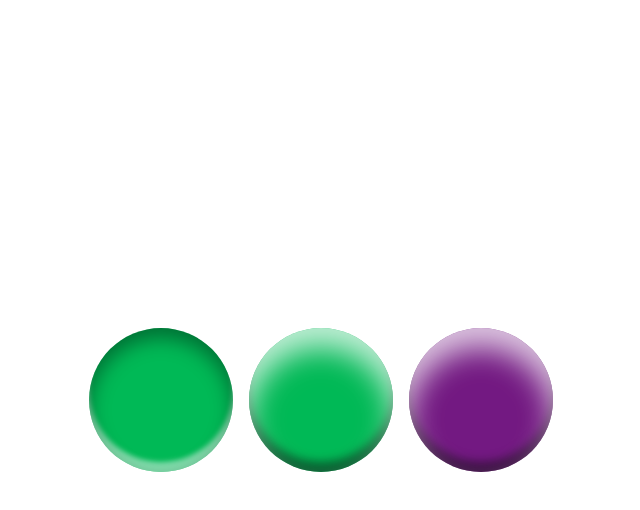
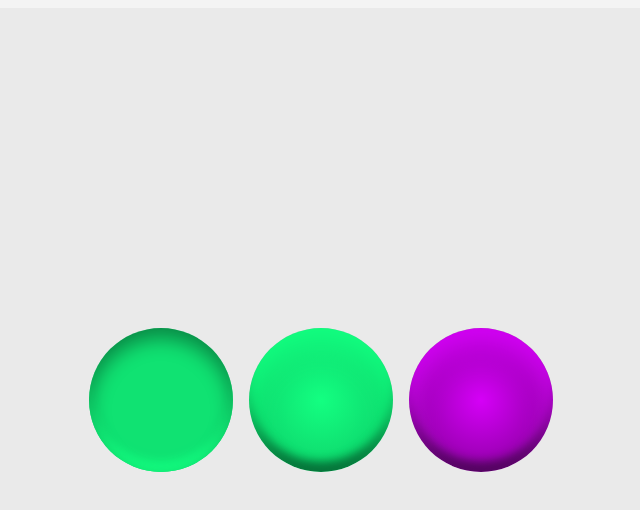
Before and after one commit to svetogor/mega-pop-it, a plain HTML site: page index.html in a window 1280 px wide. Both pictures are taken after a click on the element 472 px from the left and 400 px from the top of the page. Shown: the whole page, without its empty margins (311-951 px from the left). Drawn offline with Linux system fonts and the light colour scheme.

Commit message:
unpop sound

```diff
--- a/index.html
+++ b/index.html
@@ -13,6 +13,7 @@
         html,
         body {
             height: 100%;
+            background-color: #3333330D;
         }
 
         .popit {
@@ -30,17 +31,27 @@
             height: var(--pimple-size);
             margin-right: var(--pimple-margin);
             cursor: pointer;
-            background-color: #00B956;
+            background-color: #10E272;
+            background-image: radial-gradient(#13ff81, #10E272, #00B956);
+            box-shadow: 0 20px 30px 0 rgba(19, 255, 129, 1) inset, 0 -10px 10px 0 rgba(0, 0, 0, 0.5) inset;
             border-radius: 50%;
-            box-shadow: 0 20px 30px 0 rgba(255, 255, 255, 0.75) inset, 0 -10px 10px 0 rgba(0, 0, 0, 0.5) inset;
+            transition: all 0.2s;
         }
 
         .popit__pimple_purple {
-            background-color: #731982;
+            background-color: #A500BF;
+            background-image: radial-gradient(#d500f7, #A500BF, #731982);
+            box-shadow: 0 20px 30px 0 rgba(213, 0, 247, 1) inset, 0 -10px 10px 0 rgba(0, 0, 0, 0.5) inset;
         }
 
         .popit__pimple_pressed {
-            box-shadow: 0 10px 20px 0 rgba(0, 0, 0, 0.4) inset, 0 -10px 5px 0 rgba(255, 255, 255, 0.5) inset;
+            background-image: none;
+            box-shadow: 0 10px 20px 0 rgba(0, 0, 0, 0.4) inset, 0 -10px 10px 0 rgba(19, 255, 129, 1) inset;
+        }
+
+        .popit__pimple_pressed.popit__pimple_purple {
+            background-image: none;
+            box-shadow: 0 10px 20px 0 rgba(0, 0, 0, 0.4) inset, 0 -10px 10px 0 rgba(165, 0, 191, 1) inset;
         }
     </style>
 
@@ -50,16 +61,21 @@
         <div class="popit__pimple popit__pimple_purple"></div>
     </div>
 
-    <audio src="pop.m4a" preload></audio>
+    <audio src="pop.m4a" preload id="audioPop"></audio>
+    <audio src="unpop.m4a" preload id="audioUnpop"></audio>
 
     <script>
-        const audio = document.querySelector('audio');
+        const audioPop = document.querySelector('#audioPop');
+        const audioUnpop = document.querySelector('#audioUnpop');
         const pressedClassName = 'popit__pimple_pressed';
 
         document.querySelectorAll('.popit__pimple').forEach((pimple) => {
             pimple.addEventListener('click', (event) => {
                 event.target.classList.toggle(pressedClassName);
-                audio.play();
+
+                Array.from(event.target.classList).includes(pressedClassName)
+                    ? audioPop.play()
+                    : audioUnpop.play();
             });
         });
     </script>
```
Also changed, not shown: 1 other file.
